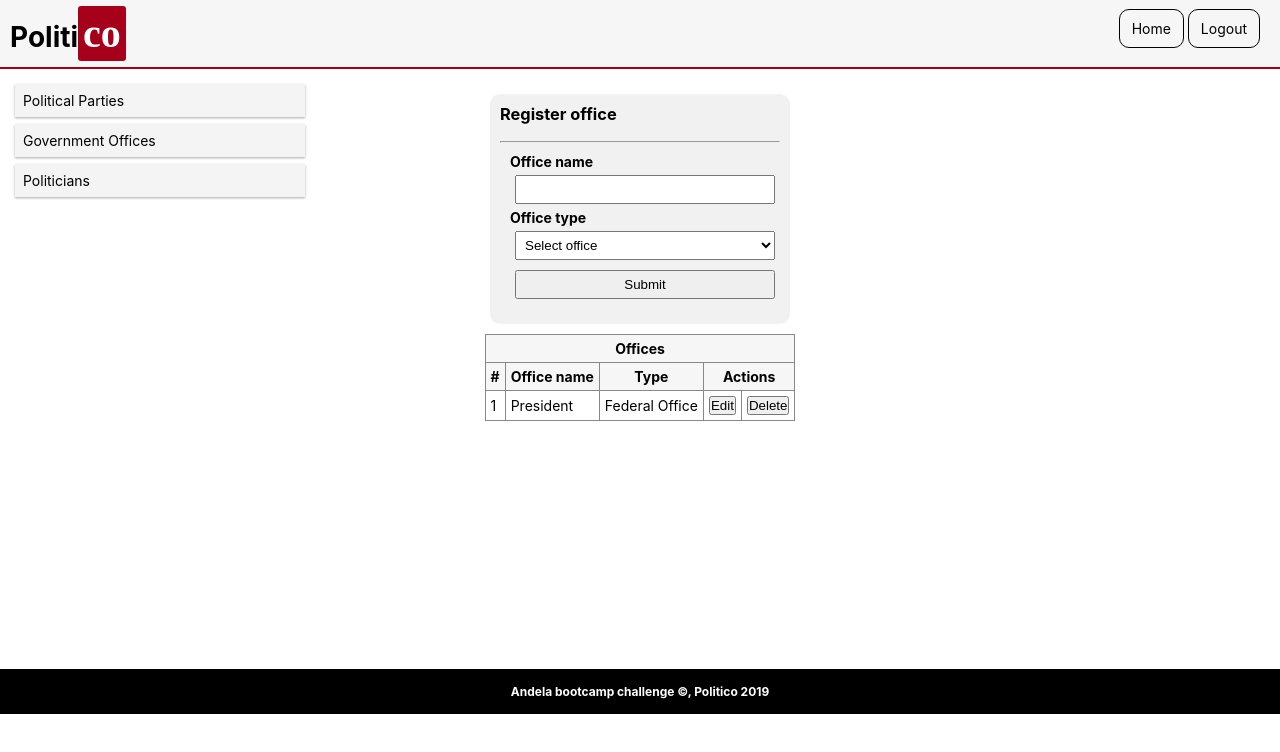
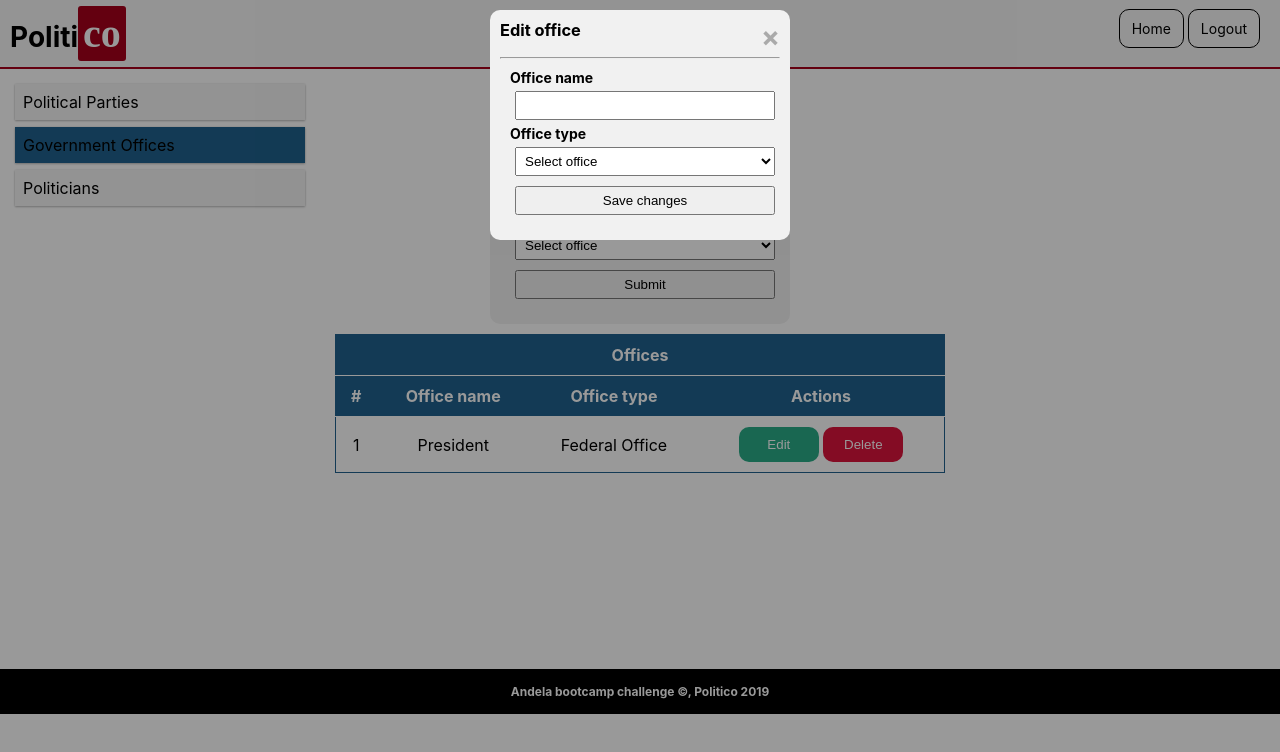
Before and after one commit to ngabopatrick/Politoco, a plain HTML site: page UI/OfficesAdmin.html in a window 1280 px wide. Both pictures are taken after a click on the button "Edit". Drawn offline with Linux system fonts and the light colour scheme.

Commit message:
restrutured pages

```diff
--- a/UI/AdminLogin.html
+++ b/UI/AdminLogin.html
@@ -52,7 +52,7 @@
     <div id="footer">
         <h4>Andela bootcamp challenge &copy, Politico 2019</h4>
     </div>
-    <script type="text/javascript" src="js/script.js"></script>
+    <script type="text/javascript" src="./js/scripts.js"></script>
 </body>
 
 </html>
--- a/UI/OfficesAdmin.html
+++ b/UI/OfficesAdmin.html
@@ -26,7 +26,7 @@
         <div class="col-3 col-s-3 sidebar">
             <ul>
                 <li><a href="PartiesAdmin.html"> Political Parties</a></li>
-                <li><a href="OfficesAdmin.html">Government Offices</a></li>
+                <li class="active" style="background-color: #1F618D;"><a href="OfficesAdmin.html">Government Offices</a></li>
                 <li><a href="#">Politicians</a></li>
             </ul>
         </div>
@@ -48,25 +48,50 @@
                     <input type="submit" name="submit" value="Submit">
                 </form>
             </div>
-            <div class="tables">
+            <div>
                 <table>
+                    <thead>
                         <tr class="table-header">
                             <th colspan="6">Offices</th>
                         </tr>
                         <tr class="table-header">
                             <th>#</th>
                             <th>Office name</th>
-                        <th>Type</th>
+                            <th>Office type</th>
                             <th colspan="2">Actions</th>
                         </tr>
+                    </thead>
+                    <tbody>
                         <tr>
                             <td>1</td>
                             <td>President</td>
                             <td>Federal Office</td>
-                        <td><button>Edit</button></td>
-                        <td><button>Delete</button></td>
+                            <td><button style="padding: 10px; border:none; width: 80px; background: #29AB87; color:#fff; border-radius:10px;"
+                                    id="edit-office">Edit</button>
+                            <button style="padding: 10px; border:none; width: 80px; background: #DC143C; color:#fff; border-radius:10px;">Delete</button></td>
                         </tr>
+                    </tbody>
                 </table>
+            </div>
+            <div class="modal" id="edit-office-modal" style="display: none;">
+                <div class="form-title">
+                    <span class="close">&times;</span>
+                    <h3>Edit office</h3><br>
+                    <hr>
+                    <form class="form-content">
+                        <label id="officeName"><b>Office name</b></label>
+                        <input type="text" id="officeName" required><br>
+                        <label for="officeType"><b>Office type</b></label>
+                        <select id="officeType" name="officeType" required>
+                            <option selected="true" disabled="true">Select office</option>
+                            <option>Federal office</option>
+                            <option>Legislative office</option>
+                            <option>State office</option>
+                            <option>Local government office</option>
+                        </select><br>
+                        <input type="submit" name="submit" value="Save changes">
+                    </form>
+                </div>
             </div>
         </div>
 
@@ -75,7 +100,7 @@
     <div id="footer">
         <h4>Andela bootcamp challenge &copy, Politico 2019</h4>
     </div>
-    <script type="text/javascript" src="js/script.js"></script>
+    <script type="text/javascript" src="./js/scripts.js"></script>
 </body>
 
 </html>
--- a/UI/css/styles.css
+++ b/UI/css/styles.css
@@ -59,14 +59,14 @@ body {
 }
 
 .nav-menu li:hover {
-    background-color: #4B5C8B;
+    background-color: #1F618D;
+    color: #fff;
 }
 
 .nav-menu a {
     text-decoration: none;
-    color: #000;
+    color: #000000;
 }
-
 .form-content {
     padding: 10px;
     /*border: 1px solid #666;*/
@@ -80,16 +80,30 @@ select {
     margin: 5px;
     width: 100%;
 }
-
 table,
 th,
 td {
-    border: 1px solid #888;
     border-collapse: collapse;
     margin: auto;
-    padding: 5px;
+    font-size: 16px;
+    padding: 10px;
+    text-align: center;
+}
+th{
+    border-bottom: 1px solid #fff;
+}
+thead{
+    padding: 8px;
+    background: #1F618D;
+    font-size: 16px;
+    color: #fff;
 }
 
+table {
+    width: 100%;
+    border: 1px solid #1F618D;
+
+}
 .form-title {
     background-color: #f1f1f1;
     padding: 10px;
@@ -105,13 +119,6 @@ td {
     border-radius: 10px;
     width: 500px;
     margin: 30px auto;
-}
-.tables {
-    margin: 10px;
-}
-
-.table-header {
-    background-color: #f6f6f6;
 }
 
 #content {
@@ -145,16 +152,18 @@ td {
     margin-bottom: 7px;
     background-color: #f4f4f4;
     color: #ffffff;
-    box-shadow: 0 1px 3px rgba(0, 0, 0, 0.12), 0 1px 2px rgba(0, 0, 0, 0.24);
+    box-shadow: 0 0 2px rgba(0, 0, 0, 0.12), 0 1px 2px rgba(0, 0, 0, 0.24);
 }
 
 .sidebar li:hover {
-    background-color: #0099cc;
+    background-color: #1F618D;
+    color: #fff;
 }
 
 .sidebar a {
     text-decoration: none;
     color: #000;
+    font-size: 16px;
 }
 
 [class*="col-"] {
@@ -176,6 +185,50 @@ td {
 [class*="col-"] {
     width: 100%;
 }
+
+/* ========================================================================================================= */
+
+/* The Modal (background) */
+.modal {
+    display: none; /* Hidden by default */
+    position: fixed; /* Stay in place */
+    z-index: 1; /* Sit on top */
+    left: 0;
+    top: 0;
+    width: 100%; /* Full width */
+    height: 100%; /* Full height */
+    overflow: auto; /* Enable scroll if needed */
+    background-color: rgb(0,0,0); /* Fallback color */
+    background-color: rgba(0,0,0,0.4); /* Black w/ opacity */
+  }
+
+  /* Modal Content/Box */
+  .modal-office {
+    background-color: #f1f1f1;
+    padding: 10px;
+    border-radius: 10px;
+    width: 300px;
+    /* float: left; */
+    margin: 10px auto;
+  }
+
+  /* The Close Button */
+  .close {
+    color: #aaa;
+    float: right;
+    font-size: 28px;
+    font-weight: bold;
+  }
+
+  .close:hover,
+  .close:focus {
+    color: black;
+    text-decoration: none;
+    cursor: pointer;
+  }
+/* =========================================================== */
+
+
 
 @media only screen and (min-width: 600px) {
 
--- a/UI/js/scripts.js
+++ b/UI/js/scripts.js
@@ -1,3 +1,21 @@
-function myFunction() {
-  document.getElementById("offideEditModal").showModal();
+const modal = document.getElementById('edit-office-modal');
+const edit_button = document.getElementById('edit-office');
+
+var span = document.getElementsByClassName("close")[0];
+
+// When the user clicks on the button, open the modal
+edit_button.onclick = function() {
+  modal.style.display = "block";
 }
+
+// When the user clicks on <span> (x), close the modal
+span.onclick = function() {
+  modal.style.display = "none";
+}
+
+// When the user clicks anywhere outside of the modal, close it
+window.onclick = function(event) {
+  if (event.target == modal) {
+    modal.style.display = "block";
+  }
+}
```
Also changed, not shown: UI/PartiesAdmin.html (+32 -6 lines). Lines whose indentation alone changed are shown as unchanged.
